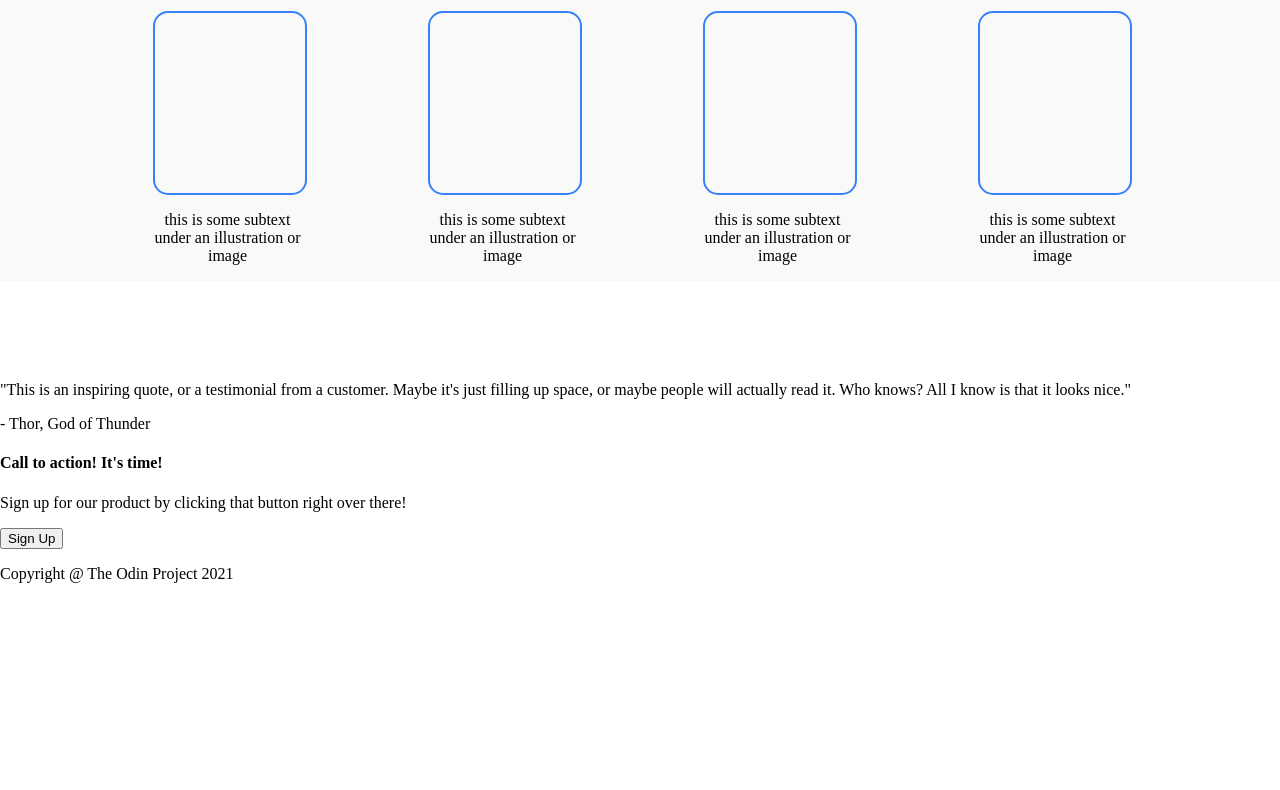
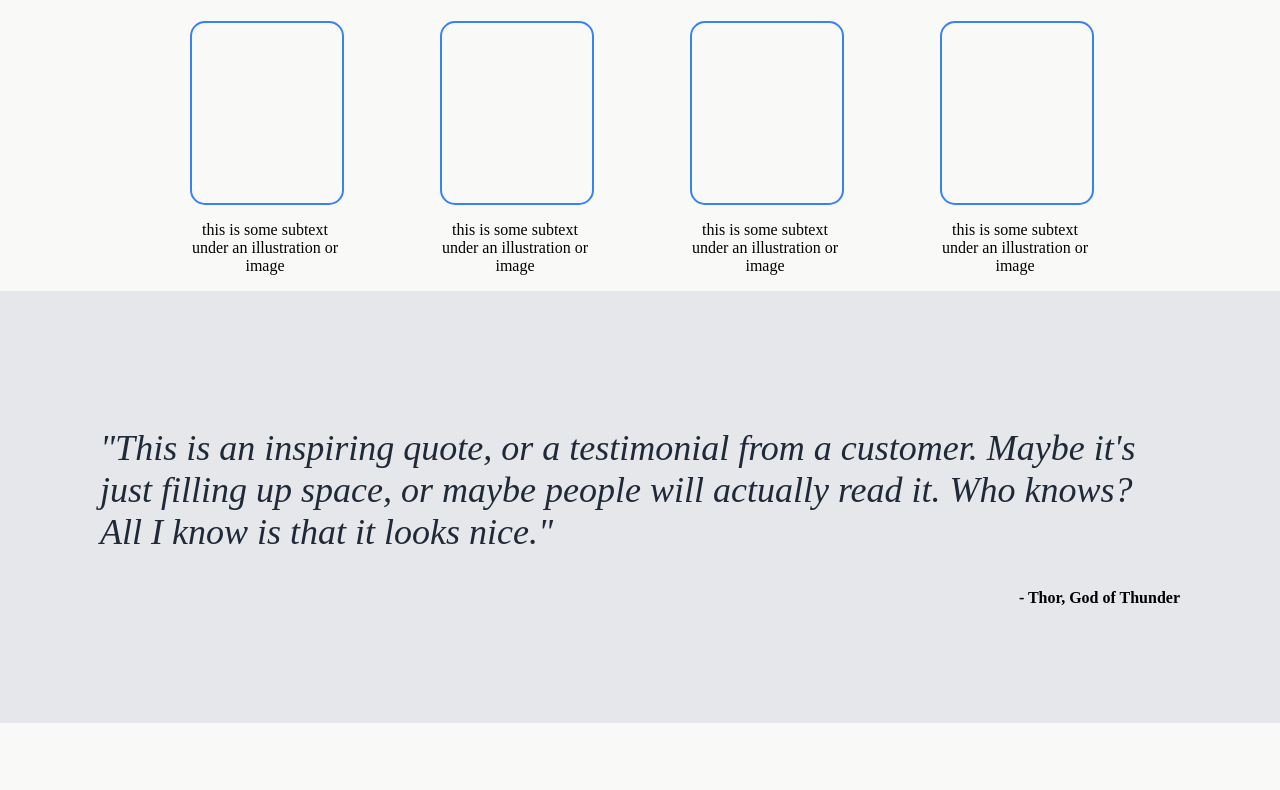
Before and after one commit to JordanS3387/practive_website, a plain HTML site: page index.html in a window 1280 px wide. Shown: the part 516-1306 px from the top of the page. Before the commit the page ends 1115 px from the top, so only its background shows below. Drawn offline with Linux system fonts and the light colour scheme.

Commit message:
finished wbsite

```diff
--- a/index.html
+++ b/index.html
@@ -66,15 +66,15 @@
 
     <div class="middle-2">
         <div class="qoute">
-            <p>"This is an inspiring quote, or a testimonial from a customer. Maybe it's just filling up space, or maybe people will actually read it. Who knows? All I know is that it looks nice."</p>
-            <p>- Thor, God of Thunder</p>
+            <p class="quote-text">"This is an inspiring quote, or a testimonial from a customer. Maybe it's just filling up space, or maybe people will actually read it. Who knows? All I know is that it looks nice."</p>
+            <p class="credit">- Thor, God of Thunder</p>
         </div>
     </div>
 
 <!-- Bottom -->
 
     <div class="bottom">
-        <div class="call-to">
+        <div class="action-signup">
             <div class="action">
                 <h4>Call to action! It's time!</h4>
                 <p>Sign up for our product by clicking that button right over there!</p>
@@ -89,7 +89,7 @@
 
 <!-- Fotter -->
 
-    <div class="Fotter">
+    <div class="footer">
         <p>Copyright @ The Odin Project 2021</p>
     </div>
 
--- a/style.css
+++ b/style.css
@@ -17,6 +17,7 @@ html, body {
     justify-content: space-around;
     margin-top: 0;
     border-top: 0;
+    padding-top: 10px;
 }
 
 .nav-links {
@@ -128,9 +129,8 @@ html, body {
     display: flex;
     justify-content: space-around;
     align-items: center;
-    margin-left: 100px;
-    margin-right: 100px;
-    margin-bottom: 100px;
+    margin-left: 150px;
+    margin-right: 150px;
     gap: 20px;
 }
 
@@ -156,3 +156,100 @@ html, body {
 }
 
 /* Middle 1 */
+
+
+/* Middle 2 */
+
+.middle-2 {
+    padding: 100px;
+    background-color: #E5E7EB;
+}
+
+.credit {
+    text-align: right;
+}
+
+/* Font */
+
+.quote-text {
+    font-size: 36px;
+    font-style: italic;
+    color: #1F2937;
+}
+
+.credit {
+    font-weight: bold;
+}
+
+/* Bottom */
+
+.bottom {
+    padding: 100px;
+}
+
+.action-signup {
+    display: flex;
+    justify-content: space-between;
+    align-items: center;
+    width: 100%;
+}
+
+
+.action, .sign-up {
+    flex: 1;
+}
+
+.action {
+    margin-left: 100px;
+    max-width: 600px;
+}
+
+.sign-up{
+    margin-right: 100px;
+    max-width: 300px;
+    display: block;
+    margin: 0 auto;
+
+}
+
+/* Font */
+
+.bottom {
+    background-color: #F9FAF8;
+}
+
+.action-signup {
+    background-color: #3882F6;
+}
+
+.action {
+    color: #F9FAF8;
+}
+
+.sign-up button{
+    padding: 10px 20px;
+    border-radius: 10px;
+    background-color: #3882F6;
+    color: #F9FAF8;
+    border: solid;
+    border-color: #F9FAF8;
+}
+
+/* Bottom */
+
+/* Footer */
+
+.footer {
+    display: flex;
+    justify-content: center;
+    align-items: center;
+    padding-top: 15px;
+    padding-bottom: 15px;
+}
+
+/* Font */
+
+.footer {
+    background-color: #1F2937;
+    color: #F9FAF8;
+}
```
